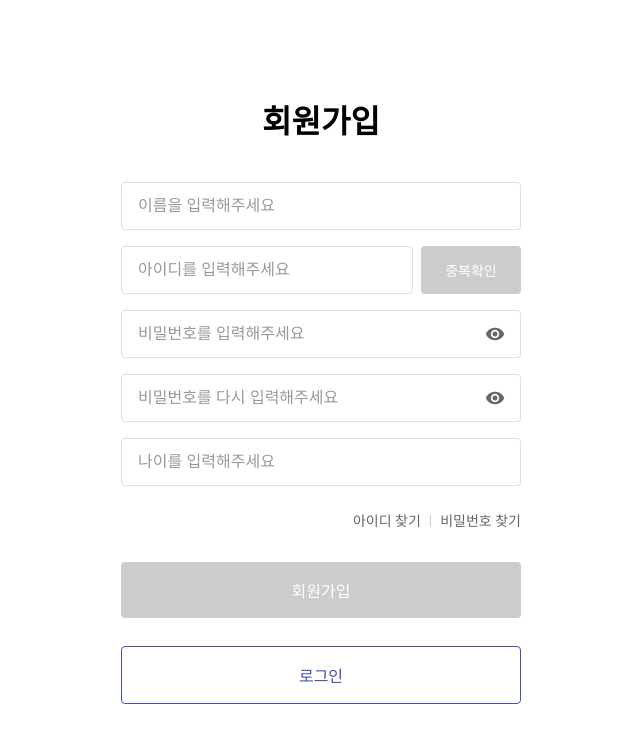
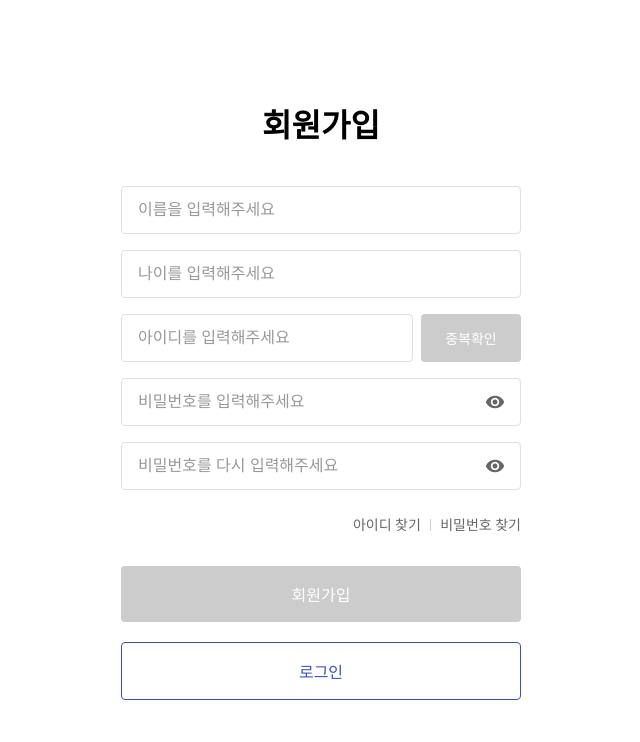
Before and after one commit to rmy1234/budgetbook, an Angular app in the folder frontend/: page /auth/login in a window 1280 px wide. Both pictures are taken after a click on the button "회원가입". Shown: the top 742 px of the page, without its empty margins (319-959 px from the left). Built offline with nearby package versions, Linux system fonts and the light colour scheme.

Commit message:
style: 입력필드 유효성검사 수정

```diff
--- a/frontend/src/app/features/auth/login/login.component.scss
+++ b/frontend/src/app/features/auth/login/login.component.scss
@@ -182,7 +182,7 @@
   background-color: #ffffff;
   color: #3f51b5;
   border: 1px solid #3f51b5;
-  margin-top: 12px;
+  margin-top: 4px;
 
   &:hover {
     background-color: #e8eaf6;
--- a/frontend/src/app/features/auth/login/login.component.ts
+++ b/frontend/src/app/features/auth/login/login.component.ts
@@ -42,7 +42,7 @@ export class LoginComponent implements OnInit {
 
   getErrorMessage(controlName: string): string {
     const control = this.loginForm.get(controlName);
-    if (control && control.invalid && (control.dirty || control.touched)) {
+    if (control && control.invalid && (control.dirty || control.touched) && control.value) {
       if (control.errors?.['required']) {
         if (controlName === 'email') return '아이디를 입력해주세요.';
         if (controlName === 'password') return '비밀번호를 입력해주세요.';
--- a/frontend/src/app/features/auth/signup/signup.component.html
+++ b/frontend/src/app/features/auth/signup/signup.component.html
@@ -12,6 +12,19 @@
           [class.error]="signupForm.get('name')?.invalid && signupForm.get('name')?.dirty && signupForm.get('name')?.value">
         <span class="error-message" *ngIf="getErrorMessage('name')">
           {{ getErrorMessage('name') }}
+        </span>
+      </div>
+
+      <div class="form-field">
+        <input
+          type="number"
+          formControlName="age"
+          placeholder="나이를 입력해주세요"
+          min="1"
+          class="form-input"
+          [class.error]="signupForm.get('age')?.invalid && signupForm.get('age')?.dirty && signupForm.get('age')?.value">
+        <span class="error-message" *ngIf="getErrorMessage('age')">
+          {{ getErrorMessage('age') }}
         </span>
       </div>
 
@@ -84,19 +97,6 @@
         </span>
       </div>
 
-      <div class="form-field">
-        <input
-          type="number"
-          formControlName="age"
-          placeholder="나이를 입력해주세요"
-          min="1"
-          class="form-input"
-          [class.error]="signupForm.get('age')?.invalid && signupForm.get('age')?.dirty && signupForm.get('age')?.value">
-        <span class="error-message" *ngIf="getErrorMessage('age')">
-          {{ getErrorMessage('age') }}
-        </span>
-      </div>
-
       <div class="form-options">
         <div class="links">
           <a href="#" class="link">아이디 찾기</a>
--- a/frontend/src/app/features/auth/signup/signup.component.scss
+++ b/frontend/src/app/features/auth/signup/signup.component.scss
@@ -243,7 +243,7 @@
   background-color: #ffffff;
   color: #3f51b5;
   border: 1px solid #3f51b5;
-  margin-top: 12px;
+  margin-top: 4px;
 
   &:hover {
     background-color: #e8eaf6;
--- a/frontend/src/app/features/auth/signup/signup.component.ts
+++ b/frontend/src/app/features/auth/signup/signup.component.ts
@@ -43,7 +43,7 @@ export class SignupComponent implements OnInit {
 
   getErrorMessage(controlName: string): string {
     const control = this.signupForm.get(controlName);
-    if (control && control.invalid && (control.dirty || control.touched)) {
+    if (control && control.invalid && (control.dirty || control.touched) && control.value) {
       if (control.errors?.['required']) {
         if (controlName === 'name') return '이름을 입력해주세요.';
         if (controlName === 'email') return '아이디를 입력해주세요.';
```
